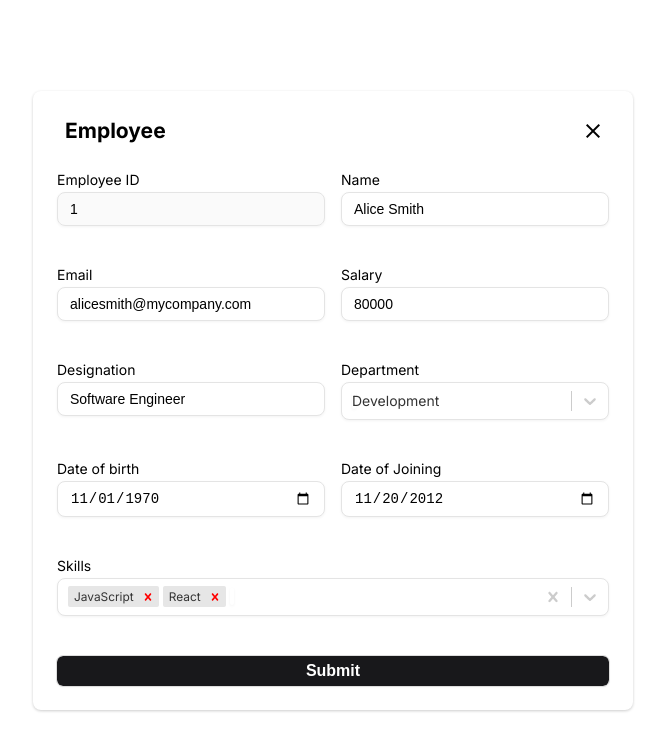
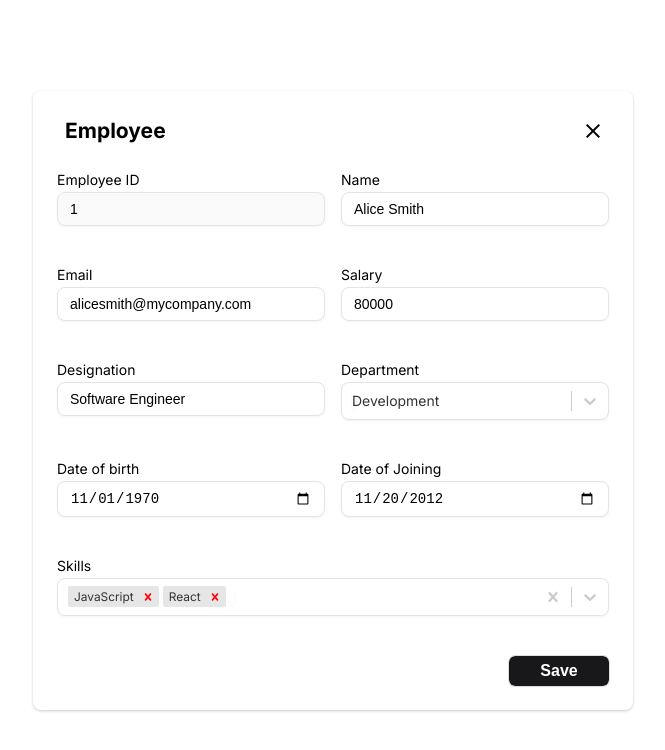
Before and after one commit to amaljoeqb/hr_app_react, a React (Create React App) app: page /employee/1 in a window 1280 px wide. Shown: the top 750 px of the page, without its empty margins (307-972 px from the left). Built offline with nearby package versions, Linux system fonts and the light colour scheme.

Commit message:
change submit button

```diff
--- a/src/pages/EmployeeDetail/components/EmployeeForm.tsx
+++ b/src/pages/EmployeeDetail/components/EmployeeForm.tsx
@@ -109,18 +109,13 @@ export default function EmployeeForm({
             }))}
           />
         </div>
-        <input
-          id="save-button"
-          className="hover-btn primary submit"
-          type="submit"
-        />
-        {/* <div className="flip-container">
+        <div className="flip-container">
           <div className="front">
             <input
               id="save-button"
               className="hover-btn primary submit"
               type="submit"
-              defaultValue="Save"
+              value="Save"
               onClick={(e) => {
                 e.preventDefault();
                 console.log(e);
@@ -132,7 +127,7 @@ export default function EmployeeForm({
               Edit
             </button>
           </div>
-        </div> */}
+        </div>
       </Form>
     </Formik>
   );
```
